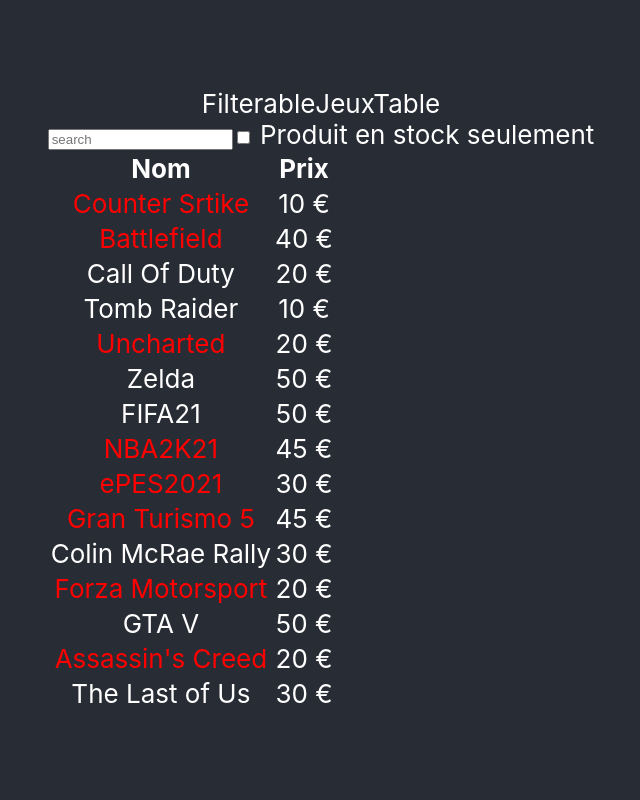
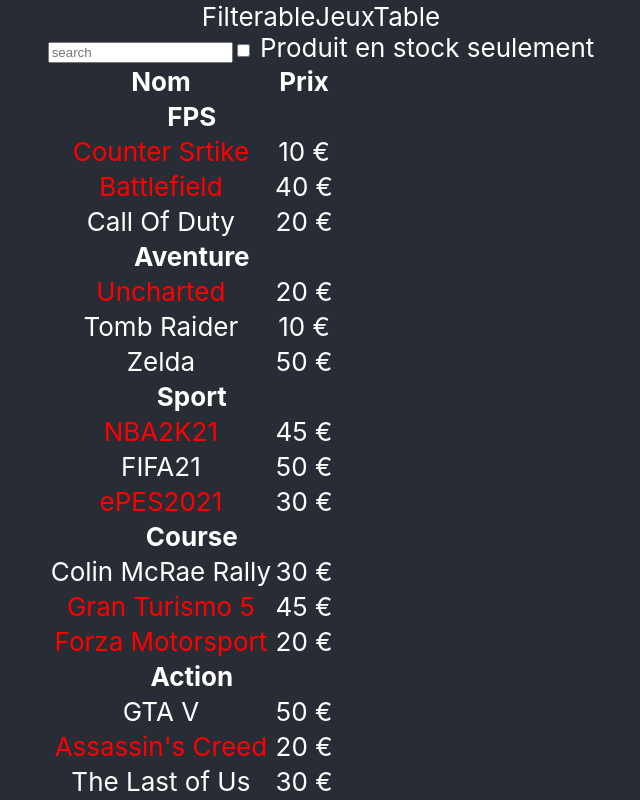
Before and after one commit to bopi1829/app_reactjs, a React (Create React App) app: page / in a window 1280 px wide. Shown: the whole page, without its empty margins (319-959 px from the left). Built offline with nearby package versions, Linux system fonts and the light colour scheme.

Commit message:
add state, props end of app

```diff
--- a/src/App.js
+++ b/src/App.js
@@ -29,14 +29,14 @@
     JEUX.push({category: 'FPS', price: '10 €', stocked: false, name: 'Counter Srtike'});
     JEUX.push({category: 'FPS', price: '40 €', stocked: false, name: 'Battlefield'});
     JEUX.push({category: 'FPS', price: '20 €', stocked: true, name: 'Call Of Duty'});
+    JEUX.push({category: 'Aventure', price: '20 €', stocked: false, name: 'Uncharted'});
     JEUX.push({category: 'Aventure', price: '10 €', stocked: true, name: 'Tomb Raider'});
-    JEUX.push({category: 'Aventure', price: '20 €', stocked: false, name: 'Uncharted'});
     JEUX.push({category: 'Aventure', price: '50 €', stocked: true, name: 'Zelda'});
+    JEUX.push({category: 'Sport', price: '45 €', stocked: false, name: 'NBA2K21'});
     JEUX.push({category: 'Sport', price: '50 €', stocked: true, name: 'FIFA21'});
-    JEUX.push({category: 'Sport', price: '45 €', stocked: false, name: 'NBA2K21'});
     JEUX.push({category: 'Sport', price: '30 €', stocked: false, name: 'ePES2021'});
+    JEUX.push({category: 'Course', price: '30 €', stocked: true, name: 'Colin McRae Rally'});
     JEUX.push({category: 'Course', price: '45 €', stocked: false, name: 'Gran Turismo 5'});
-    JEUX.push({category: 'Course', price: '30 €', stocked: true, name: 'Colin McRae Rally'});
     JEUX.push({category: 'Course', price: '20 €', stocked: false, name: 'Forza Motorsport'});
     JEUX.push({category: 'Action', price: '50 €', stocked: true, name: 'GTA V'});
     JEUX.push({category: 'Action', price: '20 €', stocked: false, name: "Assassin's Creed"});
--- a/src/components/jeux/FilterableJeuxTable.js
+++ b/src/components/jeux/FilterableJeuxTable.js
@@ -9,20 +9,17 @@
 class FilterableJeuxTable extends Component {
     constructor(props) {
         super(props);
-        //console.log("Les jeux : ", props.jeux)
         this.state = {
             filterText: "",
-            inStockOnly: false
+            inStockOnly: false,
         }
     }
 
     handleFilterTextChange = (e) => {
-        console.log("parent",e);
         this.setState({filterText: e})
     }
 
     handleInStockChange = (e) => {
-        console.log("parent", e);
         this.setState({inStockOnly: e})
     }
 
--- a/src/components/jeux/JeuRow.js
+++ b/src/components/jeux/JeuRow.js
@@ -6,8 +6,7 @@
 
 class JeuRow extends Component {
     constructor(props) {
-        super(props);
-        console.log('le jeu', props.jeu)
+        super(props)
     }
 
     render() {
--- a/src/components/jeux/JeuxCategory.js
+++ b/src/components/jeux/JeuxCategory.js
@@ -11,11 +11,13 @@
 
     render() {
         return (
-            <tr>
-                <th colSpan = "2">
-                    {this.props.category}
-                </th>
-            </tr>
+            <tbody>
+                <tr>
+                    <th colSpan = "2">
+                        {this.props.category}
+                    </th>
+                </tr>
+            </tbody>
         )
     }
 }
--- a/src/components/jeux/JeuxTable.js
+++ b/src/components/jeux/JeuxTable.js
@@ -8,20 +8,18 @@
 
 class JeuxTable extends Component {
     constructor(props) {
-        super(props);
-        console.log("Les jeux de JeuxTable : ", props.jeux)
-
-
+        super(props)
     }
 
     render() {
 
         const filterText = this.props.filterText;
         const inStockOnly = this.props.inStockOnly;
+        let filterCategory ;
         const rows = [];
         this.props.jeux.forEach(jeu => {
-            //console.log("jeu", jeu.name)
-            if (jeu.name.indexOf(filterText) === -1) {
+
+            if (jeu.name.toLowerCase().indexOf(filterText) === -1) {
                 return;
             }
 
@@ -29,7 +27,11 @@
                 return;
             }
 
+            if (jeu.category !== filterCategory) {
+                rows.push(<JeuxCategory key = {jeu.category} category = {jeu.category}/>)
+            }
             rows.push(<JeuxRow key = {jeu.name} jeu = {jeu}/>);
+            filterCategory = jeu.category;
         });
         //rows.push(<JeuxRow key = "1" jeu/>);
         //rows.push(<JeuxRow key = "2"/>);
--- a/src/components/jeux/SearchCompo.js
+++ b/src/components/jeux/SearchCompo.js
@@ -7,17 +7,13 @@
 class SearchCompo extends Component {
     constructor(props) {
         super(props);
-        console.log("filterText ",this.props.filterText)
-        console.log(this.props.inStockOnly)
     }
 
     handleFilterTextChange = (e) => {
-        //console.log(e.target.value);
         this.props.handleFilterTextChange(e.target.value)
     }
 
     handleInStockChange = (e) => {
-        //console.log(e.target.checked)
         this.props.handleInStockChange(e.target.checked)
     }
 
@@ -28,7 +24,7 @@
                     placeholder = "search"
                     text = {this.props.filterText}
                     onChange = {this.handleFilterTextChange}
-                    />
+                />
                 <input type = "checkbox"
                     checked = {this.props.inStockOnly}
                     onChange = {this.handleInStockChange}
```
Also changed, not shown: 1 other file (tests, documents, lock files or other folders).
